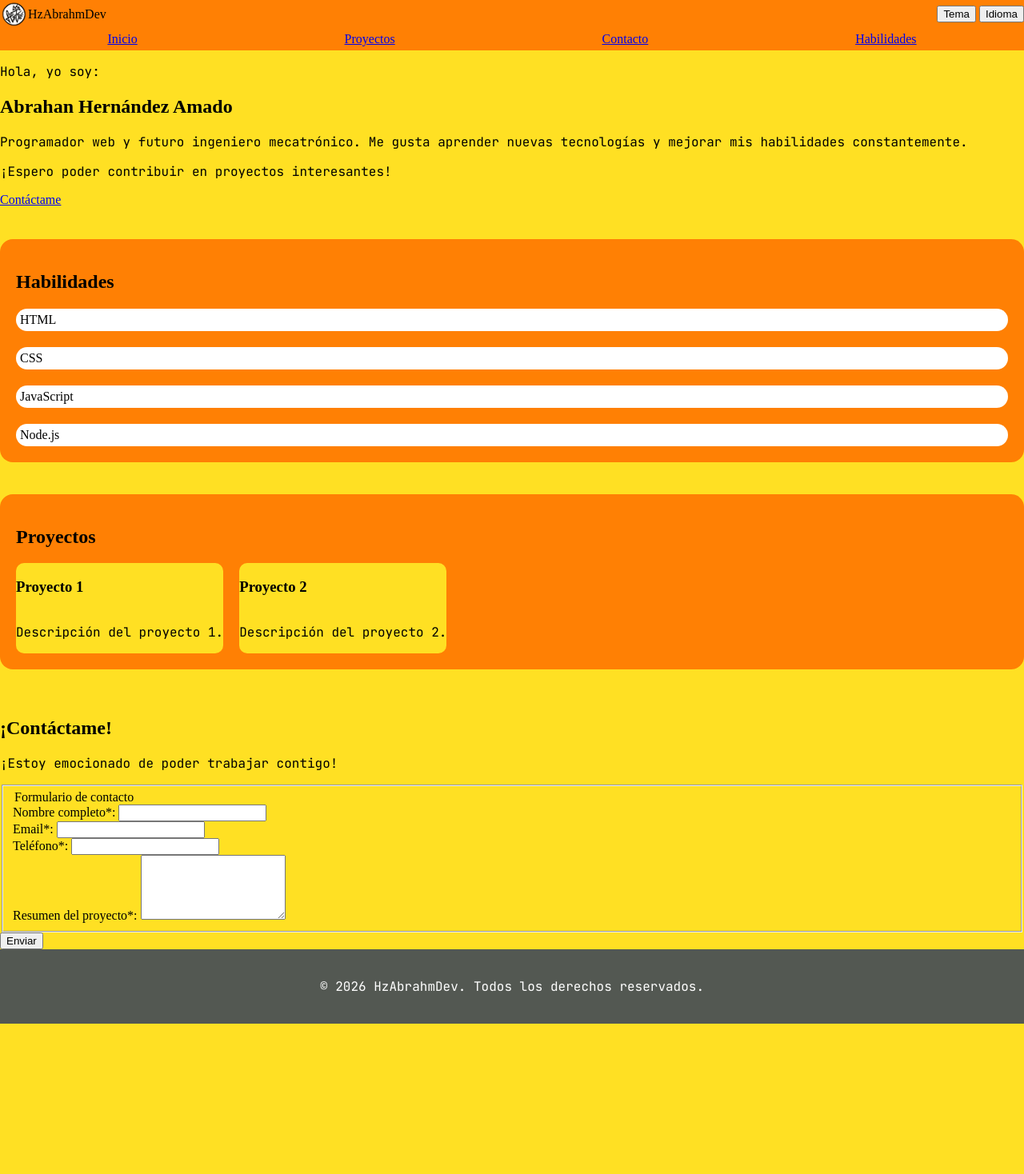
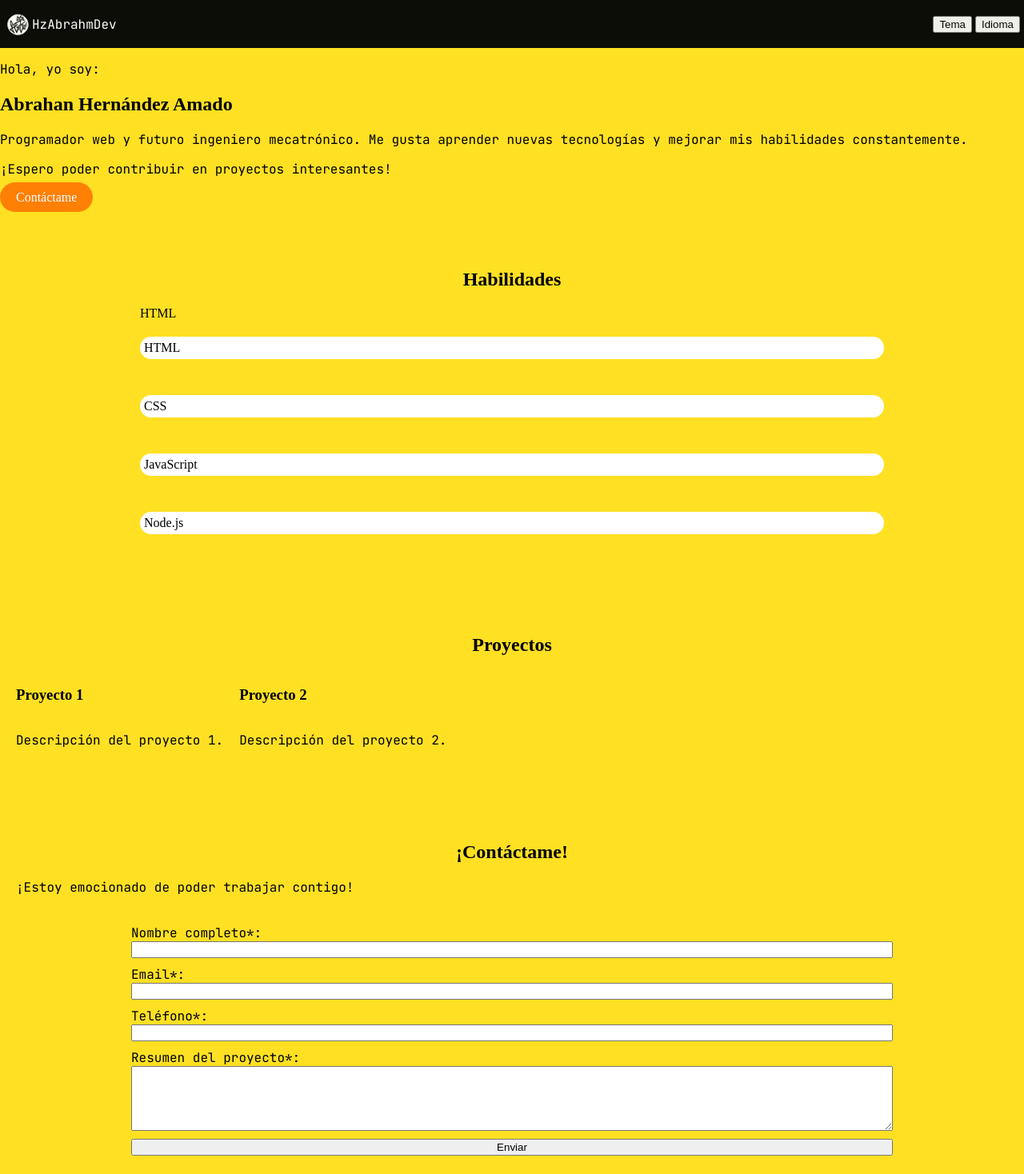
Before and after one commit to hzAbrahm/Mi-portafolio, a website: page index.html in a window 1280 px wide. Shown: the top 1468 px of the page at 80% size. Before the commit the page ends 1280 px from the top, so only its background shows below. Drawn offline with Linux system fonts and the light colour scheme; a web font is replaced by a local one.

Commit message:
guardado-improvisado

```diff
--- a/index.html
+++ b/index.html
@@ -31,12 +31,12 @@
             </div>
         </div>
 
-        <nav id="header2">
-            <a href="#inicio">Inicio</a>
-            <a href="#projects">Proyectos</a>
-            <a href="#mi-contacto">Contacto</a>
-            <a href="#Habilidades">Habilidades</a>
-        </nav>
+        <!-- <nav id="header2">
+            <a href="#inicio" class="nav-link">Inicio</a>
+            <a href="#projects" class="nav-link">Proyectos</a>
+            <a href="#mi-contacto" class="nav-link">Contacto</a>
+            <a href="#Habilidades" class="nav-link">Habilidades</a>
+        </nav> -->
 
     </header>
 
@@ -51,12 +51,15 @@
             <a href="#mi-contacto" class="btn">Contáctame</a>
         </section>
         <section id="Habilidades">
+            <div id="habilities-2">
                 <h2>Habilidades</h2>
                 <div id="habilities-container">
+                    <span>HTML</span>
                     <div class="habilidad">HTML</div>
                     <div class="habilidad">CSS</div>
                     <div class="habilidad">JavaScript</div>
                     <div class="habilidad">Node.js</div>
+                </div>
             </div>
         </section>
 
@@ -79,32 +82,27 @@
         <section id="mi-contacto">
             <h2>¡Contáctame!</h2>
             <p>¡Estoy emocionado de poder trabajar contigo!</p>
-            <div id="contact-form">
-                <form>
-                    <fieldset>
+            <form id="contact-form">
                 <div id="form-fields">
-                            <legend>Formulario de contacto</legend>
-
-                            <label>Nombre completo*:
-                                <input type="text" name="nombre" autocomplete="name" required>
-                            </label>
-
-                            <label>Email*:
-                                <input type="email" name="email" autocomplete="email" required>
-                            </label>
-
-                            <label>Teléfono*:
-                                <input type="tel" name="telefono" autocomplete="tel" required>
-                            </label>
-
-                            <label>Resumen del proyecto*:
-                                <textarea name="mensaje" rows="5" maxlength="500" required></textarea>
-                            </label>
+                    <div class="form-group">
+                        <label for="nombre">Nombre completo*:</label>
+                        <input type="text" id="nombre" name="nombre" autocomplete="name" required>
                     </div>
-                    </fieldset>
-                    <button type="submit">Enviar</button>
+                    <div class="form-group">
+                        <label for="email">Email*:</label>
+                        <input type="email" id="email" name="email" autocomplete="email" required>
+                    </div>
+                    <div class="form-group">
+                        <label for="telefono">Teléfono*:</label>
+                        <input type="tel" id="telefono" name="telefono" autocomplete="tel" required>
+                    </div>
+                    <div class="form-group">
+                        <label for="mensaje">Resumen del proyecto*:</label>
+                        <textarea id="mensaje" name="mensaje" rows="5" maxlength="500" required></textarea>
+                    </div>
+                </div>
+                <button type="submit" class="btnF">Enviar</button>
             </form>
-            </div>
         </section>
     </main>
 
--- a/styles.css
+++ b/styles.css
@@ -2,42 +2,40 @@
    --fuente-primaria: "JetBrains Mono", monospace;
    --fuente-secundaria: "Isometra", serif;
    --color-primario: #84E2EE;
-   --color-secundario: #537FB8;
-   --color-terciario: #FF8004;
+   --color-secundario: #FF8004;
    --color-cuartiario: #FFE023;
-   --color-quintinario: #535852;
+   --fondo-color1: #FF8004;
+   --fondo-color2: #080808;
+   --altura-header: 60px;
+   --textocolor-1: #000000;
+   --textocolor-2: #FFFFFF;
+ }
+
+ html {
+   scroll-padding-top: var(--altura-header);
  }
 
  header {
-   background-color: var(--color-terciario);
+   background-color: var(--fondo-color2);
    position: sticky;
    top: 0;
+   padding: 5px;
+   opacity: 0.976;
+
  }
 
- #header2 {
-   text-decoration: none;
-   color: rgb(0, 0, 0);
+ /*#header2 {
    display: flex;
    justify-content: space-around;
    padding: 3px;
-   border-color: var(--color-terciario);
-   border-width: 2px;
-   border-style: double;
 
- }
-
- #header1 {
-   text-decoration: none;
-   color: rgb(0, 0, 0);
- }
-
-
-
+ } */
 
  #header-container {
    display: flex;
    justify-content: space-between;
    align-items: center;
+   height: 50px;
  }
 
  #header1-container {
@@ -46,13 +44,33 @@
    align-items: center;
  }
 
+ /*.nav-link {
+   text-decoration: none;
+   color: var(--textocolor-2);
+   font-family: var(--fuente-secundaria);
+ }
+*/
+ #header1 {
+   text-decoration: none;
+   color: var(--textocolor-2);
+   font-family: var(--fuente-primaria);
+ }
+
+ .btn {
+   background-color: var(--fondo-color1);
+   color: var(--textocolor-2);
+   padding: 10px 20px;
+   text-decoration: none;
+   border-radius: 30px;
+ }
+
  footer {
    display: flex;
    justify-content: center;
    align-items: center;
-   background-color: var(--color-quintinario);
-   color: white;
-   padding: 20px;
+   background-color: var(--fondo-color1);
+   color: var(--textocolor-2);
+   padding: 10px;
  }
 
  body {
@@ -102,6 +120,7 @@
 
  h2 {
    font-family: var(--fuente-secundaria);
+   text-align: center;
  }
 
  #Habilidades {
@@ -119,18 +138,43 @@
    max-width: 100%;
  }
 
+ #habilities-2 {
+   align-items: center;
+   box-sizing: border-box;
+   max-width: 75%;
+   margin: 0 auto;
+
+
+ }
+
  .habilidad {
    background-color: white;
    padding: 5px;
    border-radius: 20px;
+   margin-bottom: 25px;
 
  }
 
- #form-fields {
+ #mi-contacto {
+   padding: 20px;
+ }
+
+ #contact-form {
    display: flex;
    flex-direction: column;
-   max-width: border-box;
+   box-sizing: border-box;
+   max-width: 80%;
+   background-color: var(--color-terciario);
+   padding: 20px;
+   border-radius: 16px;
+   margin: 0 auto;
+ }
 
+ .form-group {
+   display: flex;
+   flex-direction: column;
+   margin-bottom: 10px;
+   font-family: var(--fuente-primaria);
  }
 
  /* tablet */
```
Lines whose indentation alone changed are shown as unchanged.
